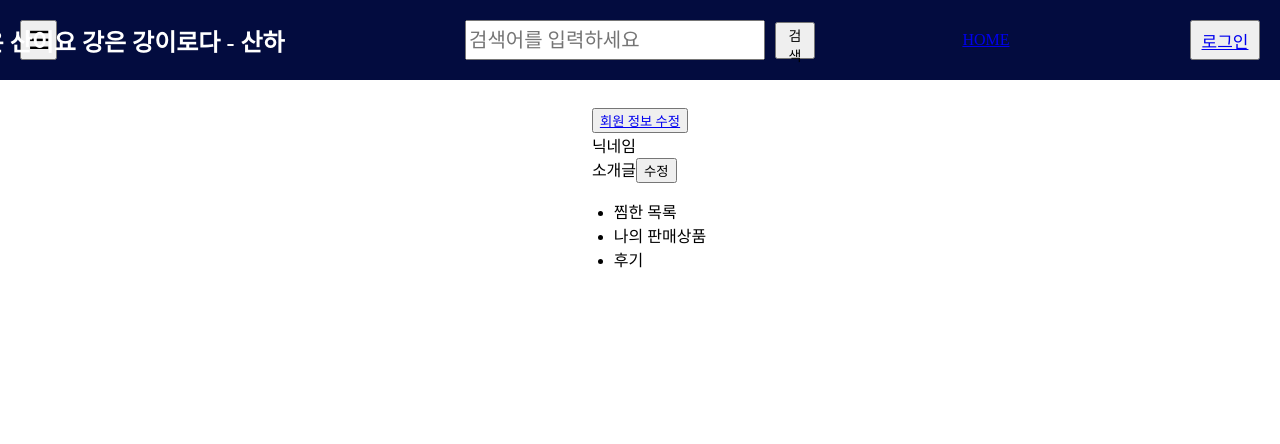
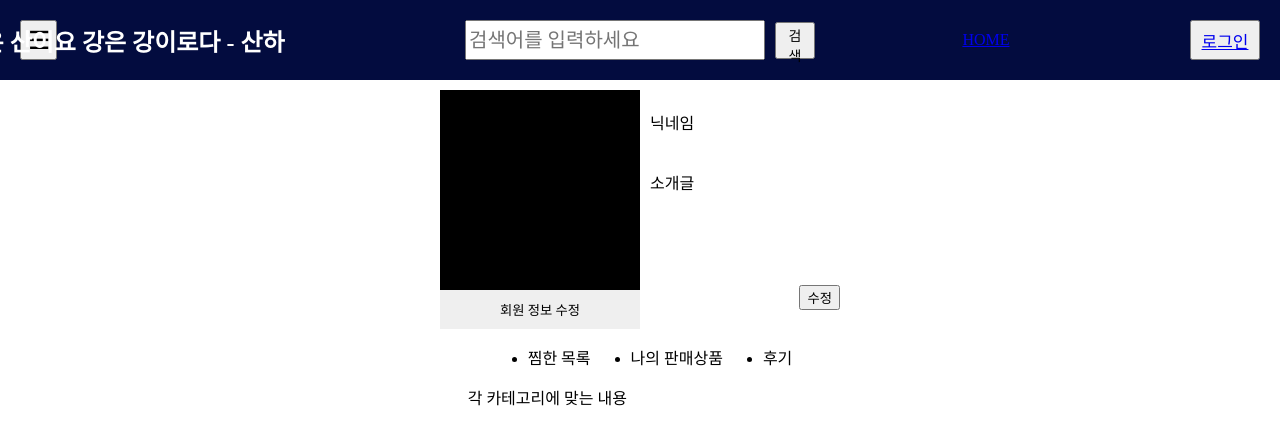
Before and after one commit to sanppi/talent_market, a React (Create React App) app in the folder client/: page /member/mypage in a window 1280 px wide. Shown: the top 444 px of the page. Built offline with nearby package versions, Linux system fonts and the light colour scheme; a web font is replaced by a local one.

Commit message:
Design: MyPage, MyPageUpdate 수정

```diff
--- a/client/src/components/MyPage.js
+++ b/client/src/components/MyPage.js
@@ -2,10 +2,7 @@ import { Link } from 'react-router-dom';
 import '../styles/mypage.scss';
 
 export default function MyPage() {
-  // 수정할 때 필요한 state
-  //   const [editing, setEditing] = useState('');
-  //   const [editNickname, setEditNickname] = useState('');
-  //   const [editText, setEditText] = useState('');
+  // 회원 정보 : nickname
 
   return (
     <>
@@ -15,9 +12,9 @@ export default function MyPage() {
             <div className="myProfileImg">
               <img src="" alt="" />
             </div>
-            <button>
-              <Link to="/member/mypage/update">회원 정보 수정</Link>
-            </button>
+            <Link to="/member/mypage/update">
+              <button>회원 정보 수정</button>
+            </Link>
           </div>
           <div className="myProfileBox2">
             <div className="myProfileNickname">닉네임</div>
@@ -27,12 +24,14 @@ export default function MyPage() {
             </div>
           </div>
         </div>
+
         <div className="myList">
-          <ul>
+          <ul className="myListTitle">
             <li>찜한 목록</li>
             <li>나의 판매상품</li>
             <li>후기</li>
           </ul>
+          <div>각 카테고리에 맞는 내용</div>
         </div>
       </div>
     </>
--- a/client/src/components/MyPageUpdate.js
+++ b/client/src/components/MyPageUpdate.js
@@ -1,3 +1,8 @@
 export default function MyPageUpdate() {
+  // 수정할 때 필요한 state
+  //   const [editing, setEditing] = useState('');
+  //   const [editNickname, setEditNickname] = useState('');
+  //   const [editText, setEditText] = useState('');
+
   return <></>;
 }
--- a/client/src/styles/mypage.scss
+++ b/client/src/styles/mypage.scss
@@ -1,10 +1,58 @@
 .myPage {
-  margin-top: var(--header-margin);
   display: flex;
   flex-direction: column;
+  justify-content: center;
   align-items: center;
-  width: 100%;
+  margin-top: var(--header-margin);
 
   .myProfileContainer {
+    display: flex;
+    justify-content: space-around;
+    align-items: center;
+    flex-wrap: wrap;
+    max-width: 400px;
+    width: 100%;
+
+    .myProfileBox1 {
+      .myProfileImg {
+        width: 200px;
+        height: 200px;
+        background-color: black;
+      }
+
+      button {
+        border: none;
+        padding: 10px;
+        width: 100%;
+      }
+    }
+
+    .myProfileBox2 {
+      width: 200px;
+      height: 200px;
+      padding-left: 10px;
+
+      .myProfileNickname {
+        height: 30%;
+      }
+      .myProfileDescription {
+        height: 70%;
+        position: relative;
+
+        button {
+          position: absolute;
+          bottom: 0px;
+          right: 0px;
+        }
+      }
+    }
+  }
+
+  .myListTitle {
+    display: flex;
+
+    li {
+      margin: 0 20px;
+    }
   }
 }
```
